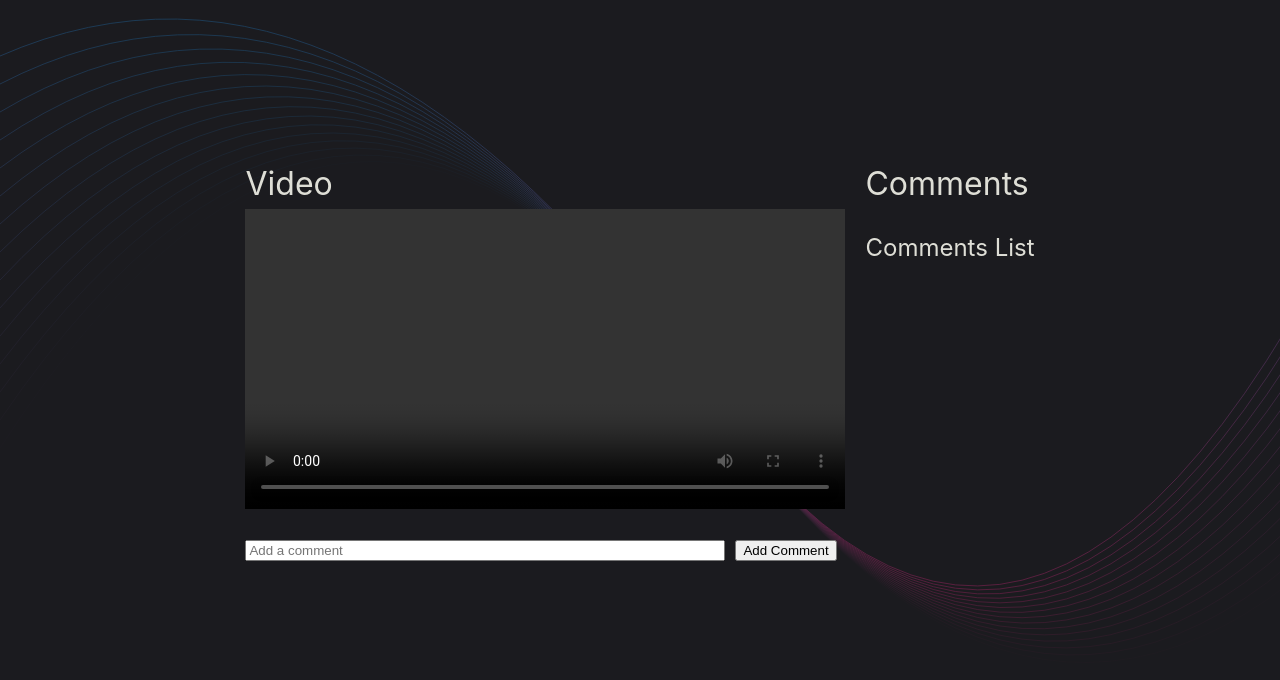
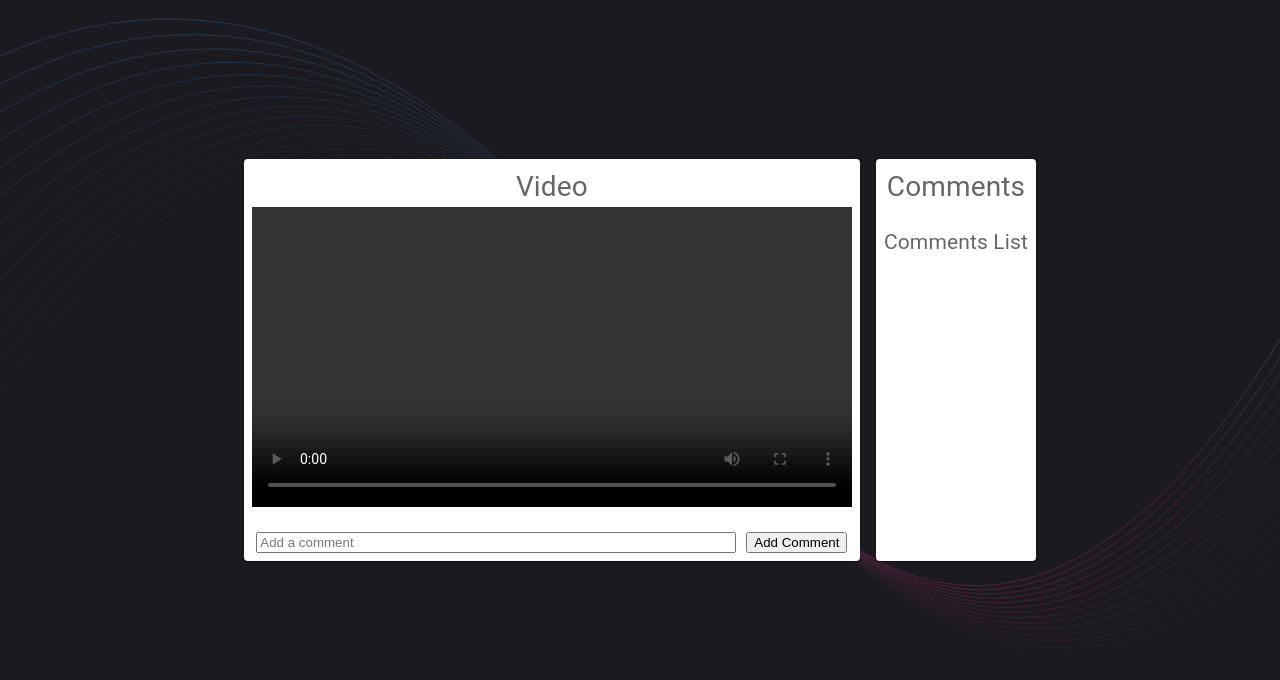
Before and after one commit to YuichirouSeitoku/mdd, a React (Vite) app in the folder src/renderer/: page /#/player in a window 1280 px wide. Shown: the top 680 px of the page. Built offline with nearby package versions, Linux system fonts and the light colour scheme.

Commit message:
fix  react component stake
残件：
・コメント入力後、コメント欄が広がる
・コメント欄にスクロール
・ボタンにMUI
・コメントリストを綺麗化

```diff
--- a/package.json
+++ b/package.json
@@ -23,6 +23,9 @@
   "dependencies": {
     "@electron-toolkit/preload": "^3.0.1",
     "@electron-toolkit/utils": "^3.0.0",
+    "@emotion/react": "^11.13.3",
+    "@emotion/styled": "^11.13.0",
+    "@mui/material": "^6.1.1",
     "react-router-dom": "^6.26.2"
   },
   "devDependencies": {
--- a/src/renderer/src/components/Player.tsx
+++ b/src/renderer/src/components/Player.tsx
@@ -1,10 +1,24 @@
 import React, { useState, useRef, useEffect } from 'react'
 import { useLocation } from 'react-router-dom'
+import Paper from '@mui/material/Paper'
+import Stack from '@mui/material/Stack'
+import { styled } from '@mui/material/styles'
 
 interface Comment {
   text: string
   time: number
 }
+
+const Item = styled(Paper)(({ theme }) => ({
+  backgroundColor: '#fff',
+  ...theme.typography.body2,
+  padding: theme.spacing(1),
+  textAlign: 'center',
+  color: theme.palette.text.secondary,
+  ...theme.applyStyles('dark', {
+    backgroundColor: '#1A2027'
+  })
+}))
 
 const Player: React.FC = () => {
   const videoRef = useRef<HTMLVideoElement | null>(null)
@@ -48,9 +62,10 @@
   }
 
   return (
-    <div style={{ display: 'flex', flexDirection: 'row' }}>
+    <div>
+      <Stack direction="row" spacing={2}>
+        <Item>
           {/* 左側の動画エリア */}
-      <div style={{ flex: 1 }}>
           <h1>Video</h1>
           <video ref={videoRef} width="600" controls>
             {videoUrl && <source src={videoUrl} type="video/mp4" />}
@@ -68,10 +83,9 @@
               Add Comment
             </button>
           </div>
-      </div>
-
+        </Item>
+        <Item>
           {/* 右側のコメントエリア */}
-      <div style={{ flex: 1, marginLeft: '20px' }}>
           <h1>Comments</h1>
           <div style={{ marginTop: '20px' }}>
             <h2>Comments List</h2>
@@ -86,7 +100,8 @@
               ))}
             </ul>
           </div>
-      </div>
+        </Item>
+      </Stack>
     </div>
   )
 }
```
Also changed, not shown: 1 other file (tests, documents, lock files or other folders). Lines whose indentation alone changed are shown as unchanged.
